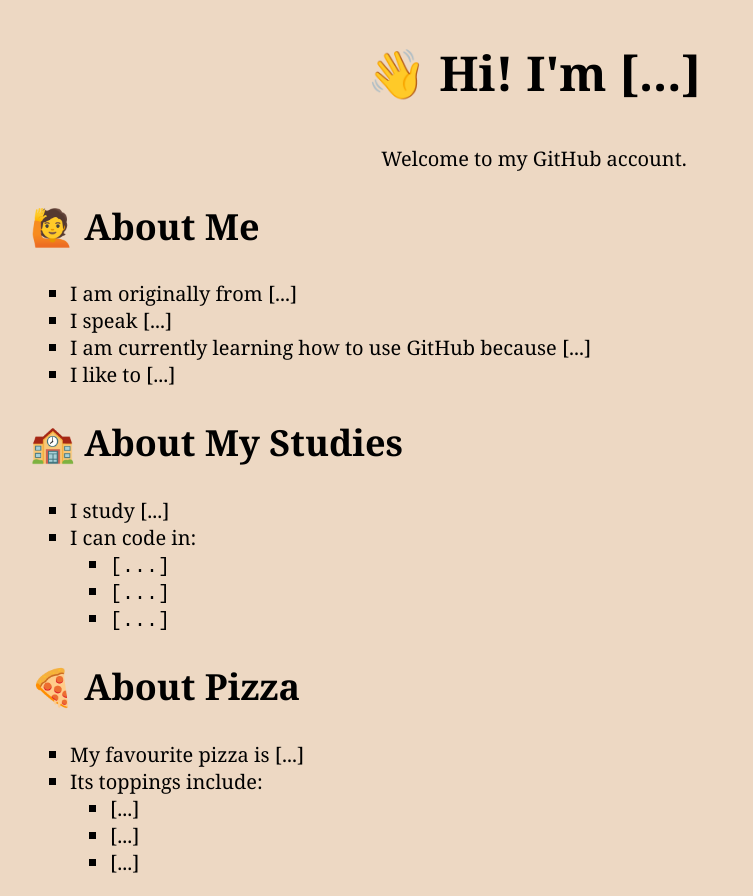
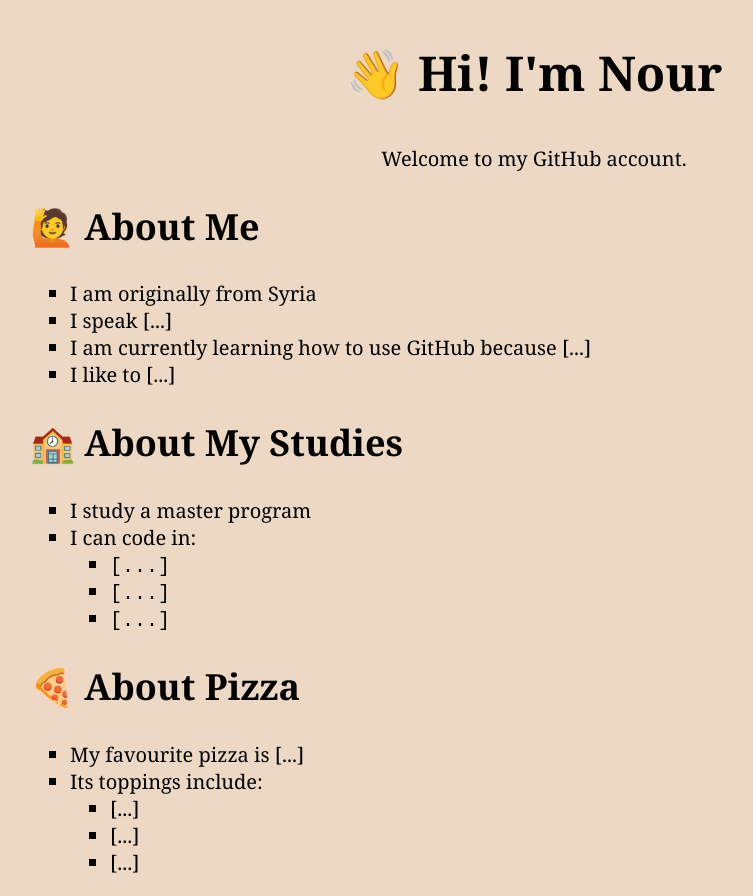
Before and after one commit to nouralmasri90/about-myself, a plain HTML site: page index.html in a window 1280 px wide. Shown: the whole page, without its empty margins (106-859 px from the left). Drawn offline with Linux system fonts and the light colour scheme.

Commit message:
Update index.html

```diff
--- a/index.html
+++ b/index.html
@@ -7,7 +7,7 @@
     </head>
     <body>
         <article>
-        <h1>&#128075; Hi! I'm [...]</h1>
+        <h1>&#128075; Hi! I'm Nour</h1>
         <p>
             Welcome to my GitHub account.
         </p>
@@ -15,7 +15,7 @@
         <article>
         <h2>&#128587; About Me</h2>
         <ul>
-            <li>I am originally from [...]</li>
+            <li>I am originally from Syria</li>
             <li>I speak [...]</li>
             <li>I am currently learning how to use GitHub because [...]</li>
             <li>I like to [...]</li>
@@ -24,7 +24,7 @@
         <article>
         <h2>&#127979; About My Studies </h2>
         <ul>
-            <li>I study [...]</li>
+            <li>I study a master program</li>
             <li>I can code in:
                 <ul>
                     <li><code>[...]</code></li>
```
